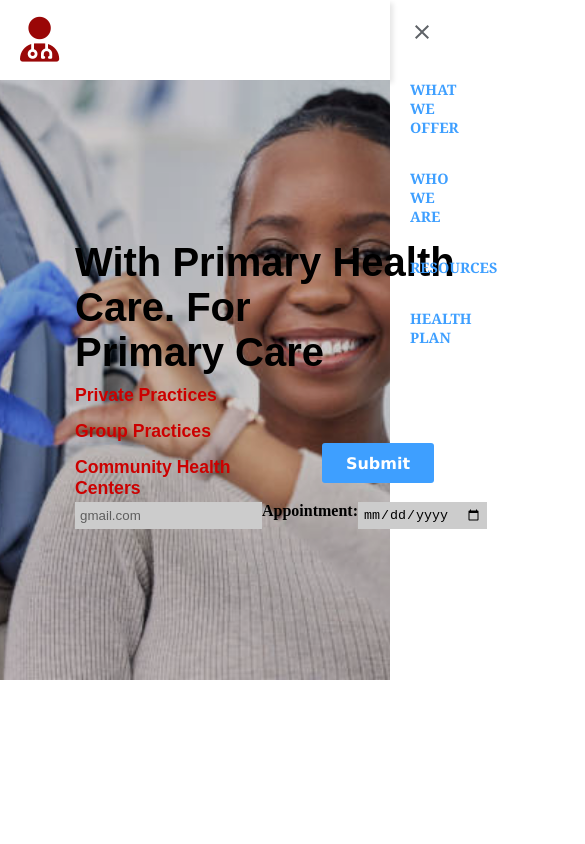
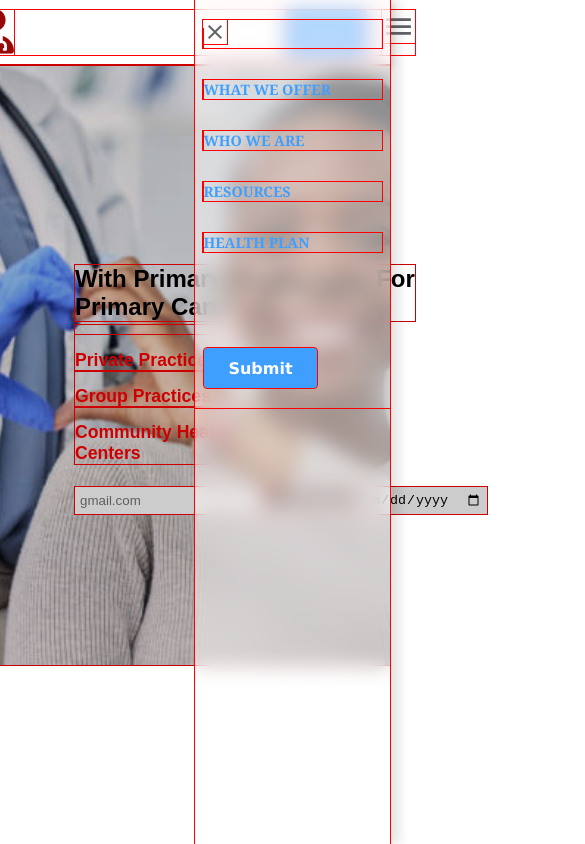
Before and after one commit to okit-man/mini-webpage, a plain HTML site: page index.html in a window 390 px wide. Shown: the top 844 px of the page, 585 px wide, since content can reach past the window. Drawn offline with Linux system fonts and the light colour scheme.

Commit message:
@media quary is been adjusted to 500px

```diff
--- a/style.css
+++ b/style.css
@@ -2,7 +2,7 @@
     margin: 0;
     padding: 0;
     box-sizing: border-box;
-    /* outline: 1px solid red; */
+    outline: 1px solid red;
 }
 body {
     min-height: 100vh;
@@ -64,7 +64,7 @@ nav li:hover {
     background-color:#3e9fff;
     color: white;
     /* height: 40px; */
-    margin-left: 17em;
+    margin-left: 21em;
     cursor: pointer;
     border-radius: 3px;
     /* transition: background-color 0.3s ease; */
@@ -130,7 +130,7 @@ nav li:hover {
     height: 40px;
     margin-right: 4rem;
     /* padding-right: rem; */
-    margin-top:  4rem ;
+    margin-top:  4rem;
     border-radius: 3px;
     cursor: pointer;
 
@@ -215,13 +215,14 @@ div h2 {
 }
 
 
-@media (max-width: 800px) {
+@media (max-width: 900px) {
     .hideOnMobile {
         display: none;
     }
    div h2 {
-    font-size: 2.5em;
+    font-size: 2.3em;
     position: absolute;
+    transform: translate(75px, 200px);
    }
     .lout ul {
      display: block;
@@ -241,19 +242,34 @@ div h2 {
         display: block;
     }
 
+    .applogin {
+        margin-left: 16em;
+    }
 }
 
 @media (max-width: 500px) {
     .sidebar {
-        width: 0%;
+        width: 50%;
     }
-     /* div h2 {
-        font-size: 2em;
-        margin: 70px 10px 0 10px;
-    } */
-    /* nav {
+    .hideOnMobile {
+        display: none;
+    }
+    .applogin {
+        margin-left: -5em;
+    }
+
+    nav {
         flex-direction: column;
         height: auto;
         padding: 10px;
-    } */
+    }
+   div h2 {
+       font-size: 1.5em;
+       position: absolute;
+       transform: translate(75px, 200px);
+   }
+   .lout ul {
+       display: block;
+       transform: translate(75px, 260px);
+   }
 }
```
